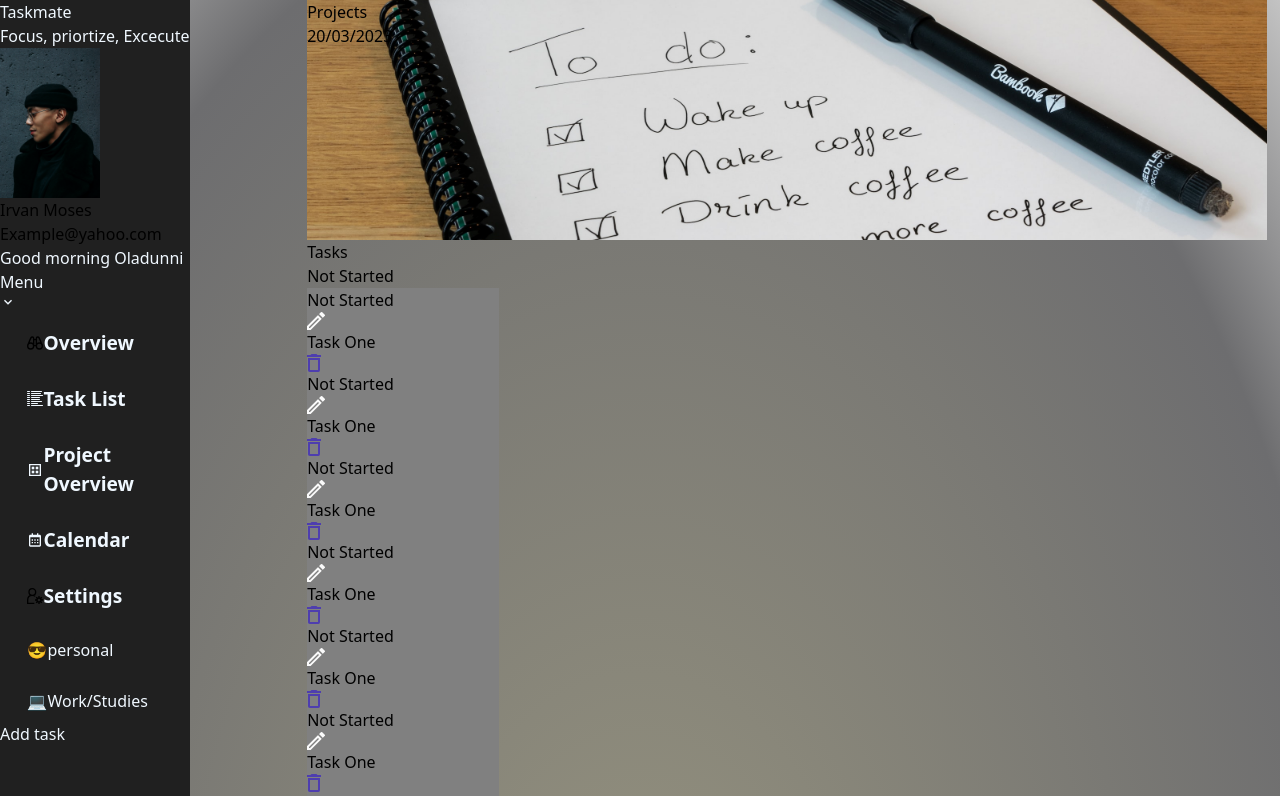
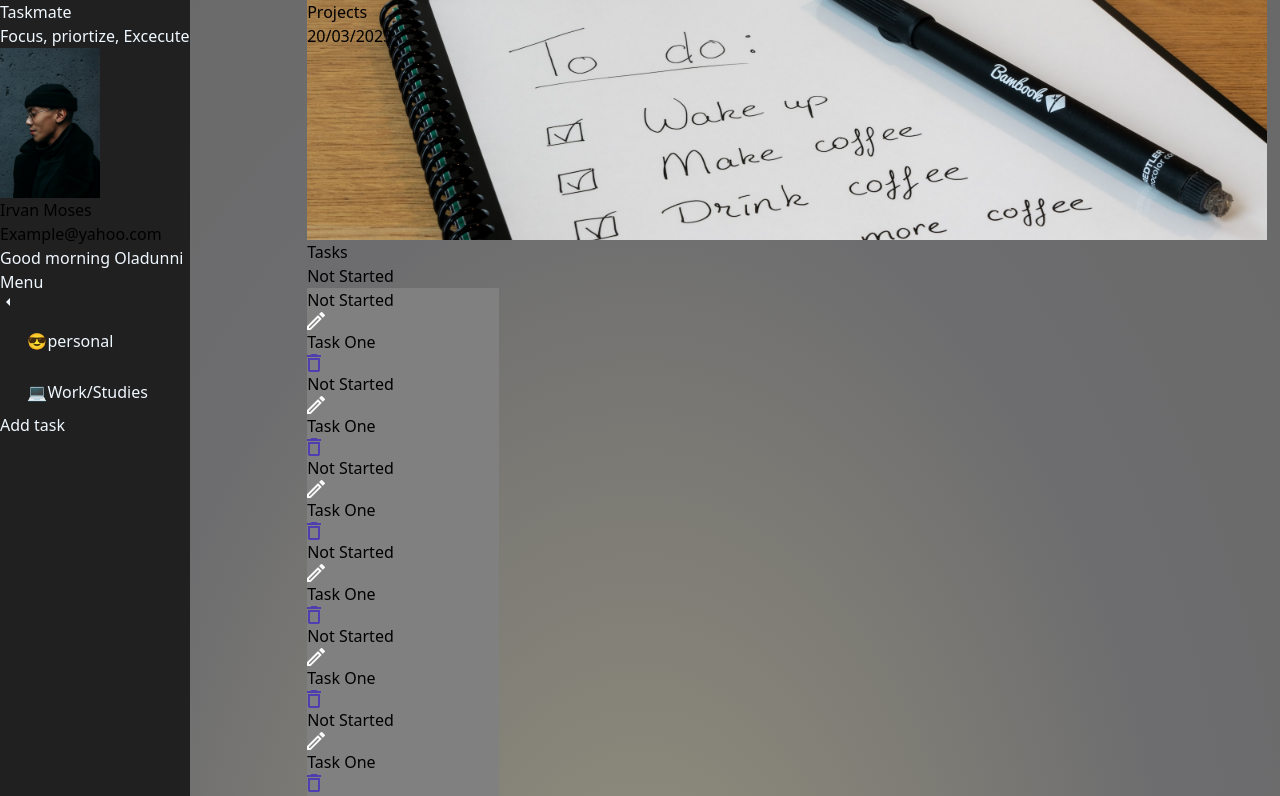
Before and after one commit to DaScOrPiO/crud-app, a Next.js app: page /homepage in a window 1280 px wide. Shown: the top 796 px of the page. Built offline with nearby package versions, Linux system fonts and the light colour scheme.

Commit message:
FEAT: new nav feature

```diff
--- a/src/components/dashboard.jsx
+++ b/src/components/dashboard.jsx
@@ -1,5 +1,6 @@
 import Image from "next/image";
 import { MdOutlineExpandMore } from "react-icons/md";
+import { IoMdArrowDropleft } from "react-icons/io";
 import Link from "next/link";
 import { GrOverview, GrUserSettings } from "react-icons/gr";
 import { BsReverseListColumnsReverse } from "react-icons/bs";
@@ -7,12 +8,19 @@ import { CgDisplayGrid } from "react-icons/cg";
 import { BiCalendar } from "react-icons/bi";
 import Button from "@/components/button";
 import { AnimatePresence, motion } from "framer-motion";
+import { useState, forwardRef } from "react";
 
-export default function Dashboard() {
+const Dashboard = forwardRef(function Dashboard(props, ref) {
+  const [nav, setNav] = useState(false);
+
+  const NavDisplay = () => {
+    setNav((prev) => !prev);
+  };
+
   return (
     <>
       <AnimatePresence>
-        <motion.div className="sidebar lg:w-1/4 w-full flex flex-col px-4">
+        <motion.div className="sidebar lg:w-1/4 w-full flex flex-col px-4" ref={ref}>
           <div className="logo-con w-full p-2">
             <h2 className="text-2xl mt-4 font-bold">Taskmate</h2>
             <p>Focus, priortize, Excecute</p>
@@ -37,15 +45,19 @@ export default function Dashboard() {
           <div className="greetings h-auto p-2 w-full mt-4">
             <h2 className="text-center text-2xl">Good morning Oladunni</h2>
 
-            <div className="flex flex-col mt-6">
+            <div
+              className="flex flex-col mt-6 hover:cursor-pointer"
+              onClick={NavDisplay}
+            >
               <div className="flex justify-between mt-4">
                 <h2 className="text-2xl">Menu</h2>
                 <div className="text-2xl hover:text-gray-300 hover:cursor-pointer">
-                  <MdOutlineExpandMore />
+                  {nav ? <MdOutlineExpandMore /> : <IoMdArrowDropleft />}
                 </div>
               </div>
 
-              <nav>
+              {nav && (
+                <nav className="transition-all duration-500 ease-in-out">
                   <ul className="nav-container">
                     <li className="list">
                       <span className="mr-4">
@@ -93,6 +105,7 @@ export default function Dashboard() {
                     </li>
                   </ul>
                 </nav>
+              )}
             </div>
           </div>
 
@@ -121,4 +134,6 @@ export default function Dashboard() {
       </AnimatePresence>
     </>
   );
-}
+});
+
+export default Dashboard;
--- a/src/pages/homepage.js
+++ b/src/pages/homepage.js
@@ -52,19 +52,19 @@ export default function Homepage() {
     }
   }, [Width]);
 
-  useEffect(() => {
-    const handleLinkClick = (e) => {
-      if (
-        (Width <= mobileBreakPoint && ref.current.contains(e.target)) ||
-        (Width <= breakPoint2 && ref.current.contains(e.target))
-      ) {
-        ref.current.classList.add("no-display");
-      }
-    };
-    document.addEventListener("click", handleLinkClick);
+  // useEffect(() => {
+  //   const handleLinkClick = (e) => {
+  //     if (
+  //       (Width <= mobileBreakPoint && ref.current.contains(e.target)) ||
+  //       (Width <= breakPoint2 && ref.current.contains(e.target))
+  //     ) {
+  //       ref.current.classList.add("no-display");
+  //     }
+  //   };
+  //   document.addEventListener("click", handleLinkClick);
 
-    return () => document.removeEventListener("click", handleLinkClick);
-  }, [Width, mobileBreakPoint]);
+  //   return () => document.removeEventListener("click", handleLinkClick);
+  // }, [Width, mobileBreakPoint]);
 
   const handleClickOutside = (e) => {
     if (
@@ -85,12 +85,7 @@ export default function Homepage() {
     >
       <AnimatePresence>
         <motion.div ref={ref}>
-          <Dashboard
-            state={Nav}
-            width={Width}
-            mobileBreakPoint={mobileBreakPoint}
-            breakPoint2={breakPoint2}
-          />
+          <Dashboard />
         </motion.div>
       </AnimatePresence>
 
--- a/src/styles/globals.scss
+++ b/src/styles/globals.scss
@@ -66,7 +66,7 @@ html {
 
 .page-container {
   position: relative;
-  background: radial-gradient( #96937F 0%, #6D6D6F 80%, #C3C3C3 100%);
+  background: radial-gradient( #96937F 0%, #6D6D6F 60%, #696969 100%);
   .sidebar {
     position: fixed;
     top: 0;
```
Lines whose indentation alone changed are shown as unchanged.
